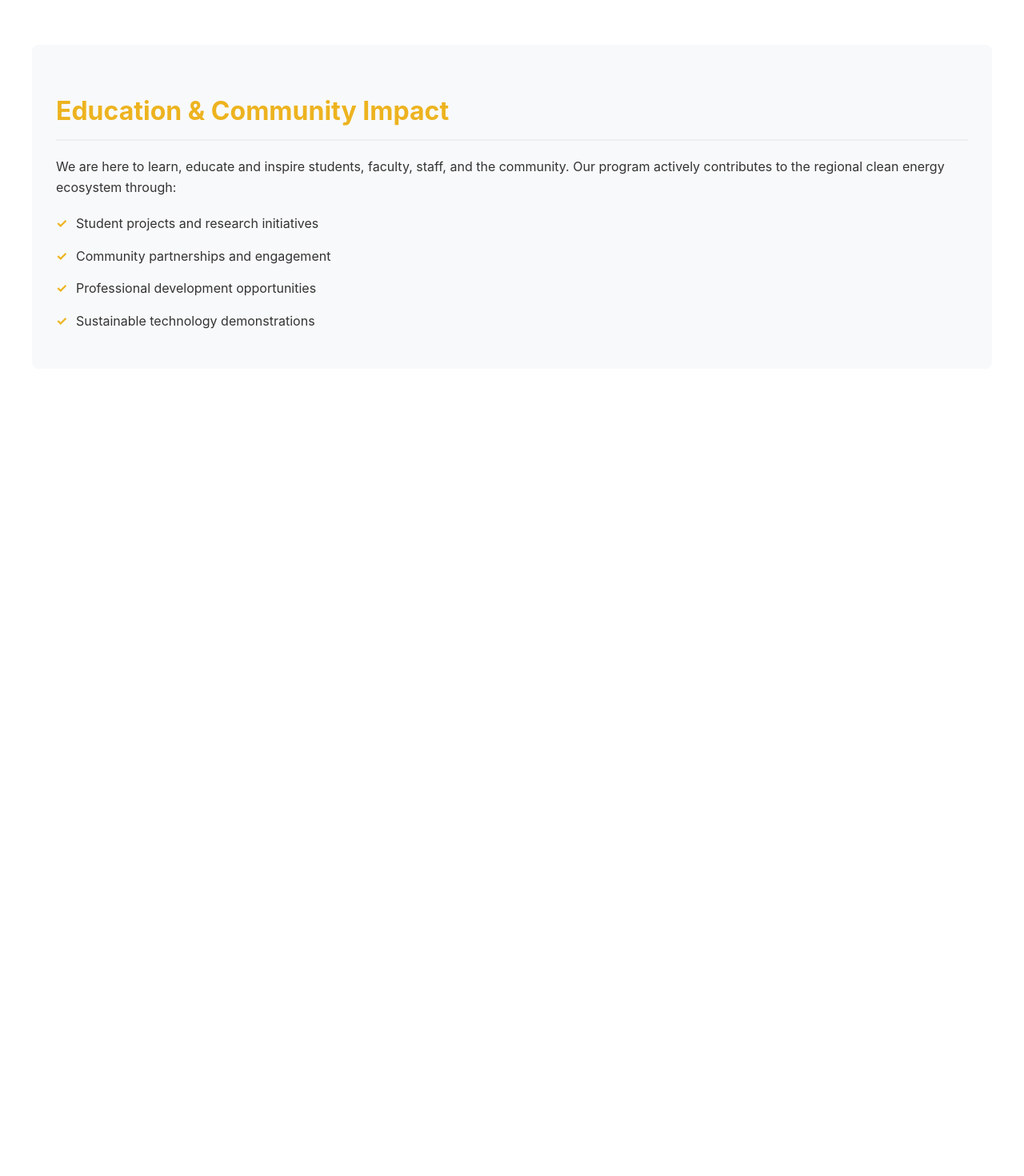
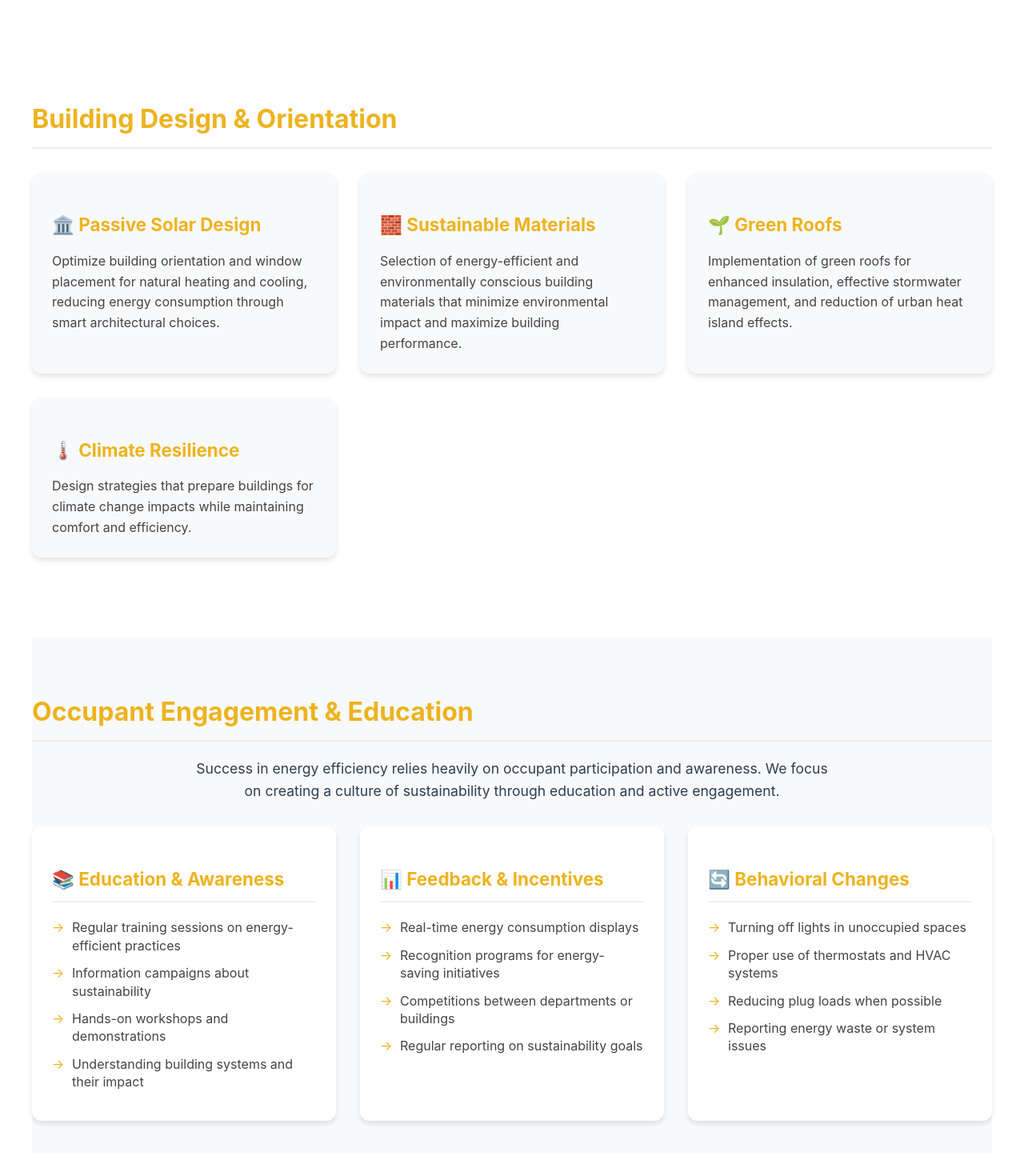
Before and after one commit to AlexandraBouillon/SUNY_Broome_Clean_Energy_Systems_Design_Spring_2025, a React (Create React App) app: page / in a window 1280 px wide. Shown: the part 2020-3490 px from the top of the page at 80% size. Before the commit the page ends 2541 px from the top, so only its background shows below. Built offline with nearby package versions, Linux system fonts and the light colour scheme.

Commit message:
updates to Energy topics, Building Systems

```diff
--- a/src/App.tsx
+++ b/src/App.tsx
@@ -2,6 +2,8 @@ import React from 'react';
 import './App.css';
 import EnergyTopics from './components/EnergyTopics';
 import BuildingSystems from './components/BuildingSystems';
+import BuildingDesign from './components/BuildingDesign';
+import OccupantEngagement from './components/OccupantEngagement';
 
 function App() {
   return (
@@ -22,6 +24,8 @@ function App() {
 
         <EnergyTopics />
         <BuildingSystems />
+        <BuildingDesign />
+        <OccupantEngagement />
 
         <section className="education-section">
           <h2>Education & Community Impact</h2>
--- /dev/null
+++ b/src/components/BuildingDesign.css
@@ -0,0 +1,44 @@
+.building-design {
+  padding: 40px 0;
+  background-color: white;
+}
+
+.design-grid {
+  display: grid;
+  grid-template-columns: repeat(auto-fit, minmax(300px, 1fr));
+  gap: 30px;
+  margin-top: 30px;
+}
+
+.design-card {
+  background-color: #f8f9fa;
+  padding: 25px;
+  border-radius: 12px;
+  box-shadow: 0 4px 6px rgba(0, 0, 0, 0.1);
+  transition: transform 0.3s ease;
+}
+
+.design-card:hover {
+  transform: translateY(-5px);
+}
+
+.design-card h3 {
+  color: #edb31f;
+  margin-bottom: 15px;
+  font-size: 1.4rem;
+  display: flex;
+  align-items: center;
+  gap: 10px;
+}
+
+.design-card p {
+  color: #444;
+  line-height: 1.6;
+  margin: 0;
+}
+
+@media (max-width: 768px) {
+  .design-grid {
+    grid-template-columns: 1fr;
+  }
+}
--- /dev/null
+++ b/src/components/BuildingDesign.tsx
@@ -0,0 +1,39 @@
+import React from 'react';
+import './BuildingDesign.css';
+
+const BuildingDesign = () => {
+  const designFeatures = [
+    {
+      title: '🏛️ Passive Solar Design',
+      description: 'Optimize building orientation and window placement for natural heating and cooling, reducing energy consumption through smart architectural choices.'
+    },
+    {
+      title: '🧱 Sustainable Materials',
+      description: 'Selection of energy-efficient and environmentally conscious building materials that minimize environmental impact and maximize building performance.'
+    },
+    {
+      title: '🌱 Green Roofs',
+      description: 'Implementation of green roofs for enhanced insulation, effective stormwater management, and reduction of urban heat island effects.'
+    },
+    {
+      title: '🌡️ Climate Resilience',
+      description: 'Design strategies that prepare buildings for climate change impacts while maintaining comfort and efficiency.'
+    }
+  ];
+
+  return (
+    <section className="building-design">
+      <h2>Building Design & Orientation</h2>
+      <div className="design-grid">
+        {designFeatures.map((feature, index) => (
+          <div key={index} className="design-card">
+            <h3>{feature.title}</h3>
+            <p>{feature.description}</p>
+          </div>
+        ))}
+      </div>
+    </section>
+  );
+};
+
+export default BuildingDesign;
--- /dev/null
+++ b/src/components/OccupantEngagement.css
@@ -0,0 +1,74 @@
+.occupant-engagement {
+  padding: 40px 0;
+  background-color: #f8f9fa;
+}
+
+.section-intro {
+  max-width: 800px;
+  margin: 0 auto 30px;
+  text-align: center;
+  color: #2c3e50;
+  font-size: 1.1rem;
+  line-height: 1.6;
+}
+
+.engagement-grid {
+  display: grid;
+  grid-template-columns: repeat(auto-fit, minmax(300px, 1fr));
+  gap: 30px;
+  margin-top: 30px;
+}
+
+.engagement-card {
+  background-color: white;
+  padding: 25px;
+  border-radius: 12px;
+  box-shadow: 0 4px 6px rgba(0, 0, 0, 0.1);
+  transition: transform 0.3s ease;
+}
+
+.engagement-card:hover {
+  transform: translateY(-5px);
+}
+
+.engagement-card h3 {
+  color: #edb31f;
+  margin-bottom: 20px;
+  font-size: 1.4rem;
+  border-bottom: 2px solid #f0f0f0;
+  padding-bottom: 10px;
+  display: flex;
+  align-items: center;
+  gap: 10px;
+}
+
+.engagement-card ul {
+  list-style-type: none;
+  padding-left: 0;
+  margin: 0;
+}
+
+.engagement-card li {
+  margin-bottom: 12px;
+  padding-left: 25px;
+  position: relative;
+  color: #444;
+  line-height: 1.4;
+}
+
+.engagement-card li::before {
+  content: "→";
+  position: absolute;
+  left: 0;
+  color: #edb31f;
+}
+
+@media (max-width: 768px) {
+  .engagement-grid {
+    grid-template-columns: 1fr;
+  }
+
+  .section-intro {
+    padding: 0 20px;
+  }
+}
--- /dev/null
+++ b/src/components/OccupantEngagement.tsx
@@ -0,0 +1,58 @@
+import React from 'react';
+import './OccupantEngagement.css';
+
+const OccupantEngagement = () => {
+  const engagementAreas = [
+    {
+      title: '📚 Education & Awareness',
+      items: [
+        'Regular training sessions on energy-efficient practices',
+        'Information campaigns about sustainability',
+        'Hands-on workshops and demonstrations',
+        'Understanding building systems and their impact'
+      ]
+    },
+    {
+      title: '📊 Feedback & Incentives',
+      items: [
+        'Real-time energy consumption displays',
+        'Recognition programs for energy-saving initiatives',
+        'Competitions between departments or buildings',
+        'Regular reporting on sustainability goals'
+      ]
+    },
+    {
+      title: '🔄 Behavioral Changes',
+      items: [
+        'Turning off lights in unoccupied spaces',
+        'Proper use of thermostats and HVAC systems',
+        'Reducing plug loads when possible',
+        'Reporting energy waste or system issues'
+      ]
+    }
+  ];
+
+  return (
+    <section className="occupant-engagement">
+      <h2>Occupant Engagement & Education</h2>
+      <p className="section-intro">
+        Success in energy efficiency relies heavily on occupant participation and awareness.
+        We focus on creating a culture of sustainability through education and active engagement.
+      </p>
+      <div className="engagement-grid">
+        {engagementAreas.map((area, index) => (
+          <div key={index} className="engagement-card">
+            <h3>{area.title}</h3>
+            <ul>
+              {area.items.map((item, itemIndex) => (
+                <li key={itemIndex}>{item}</li>
+              ))}
+            </ul>
+          </div>
+        ))}
+      </div>
+    </section>
+  );
+};
+
+export default OccupantEngagement;
```
